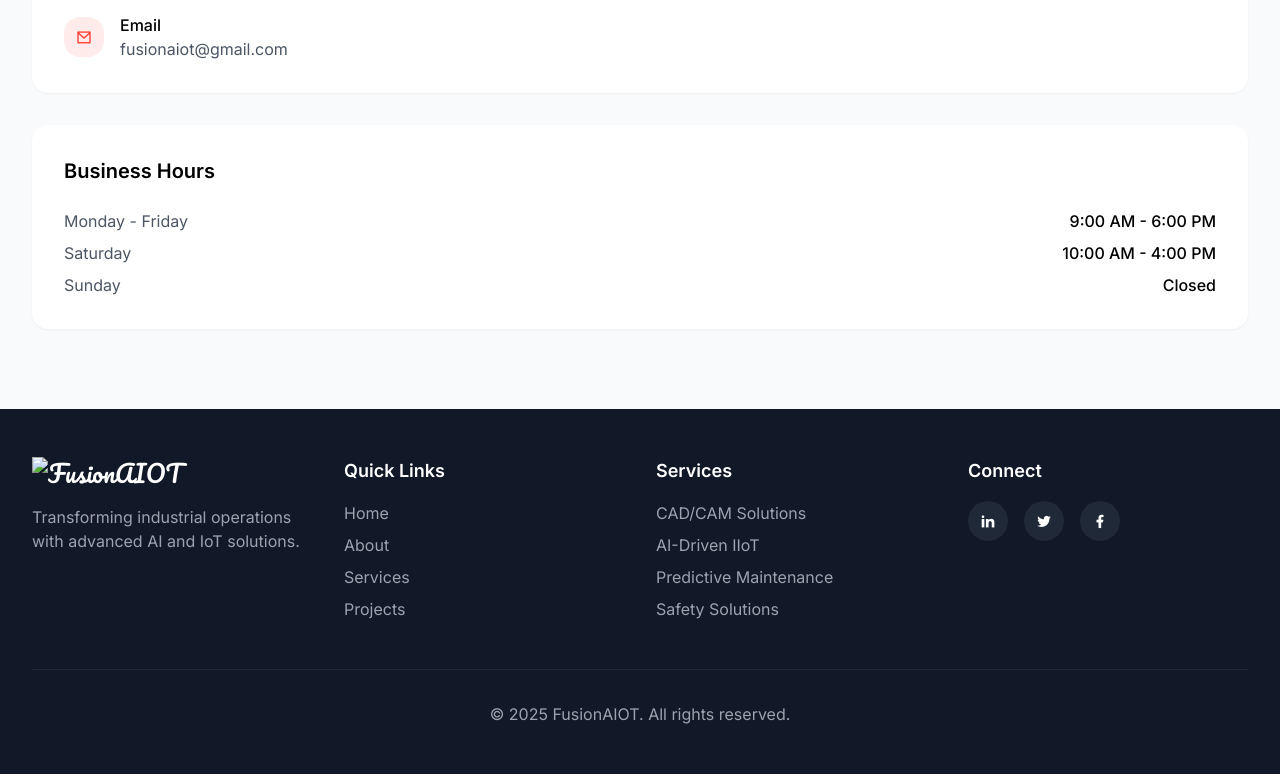
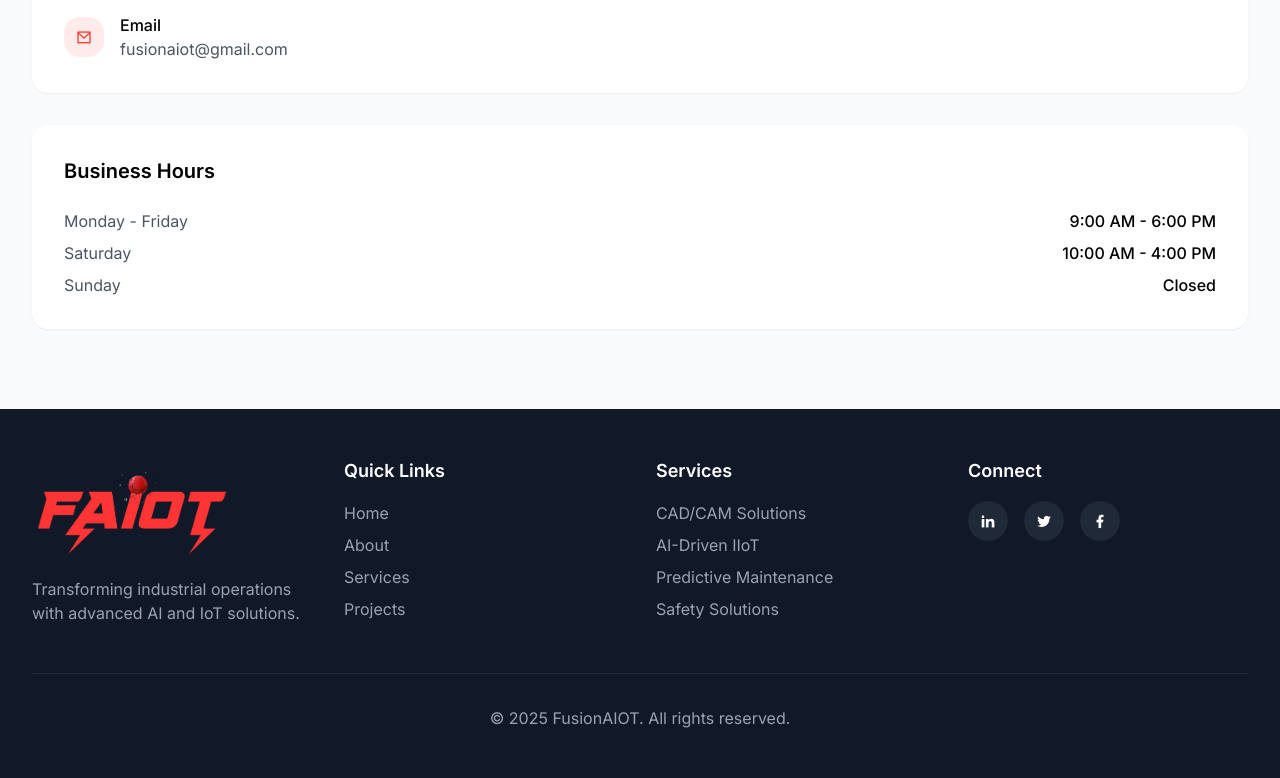
Before and after one commit to FusionAIOT/welcome, a plain HTML site: page index.html in a window 1280 px wide. Shown: the part 3699-4477 px from the top of the page. Drawn offline with nearby package versions, Linux system fonts and the light colour scheme; the site is published under a folder, as on GitHub Pages, so addresses that start at the root find nothing.

Commit message:
image setting src fotter

```diff
--- a/index.html
+++ b/index.html
@@ -272,7 +272,7 @@ Solutions for Smart Manufacturing
 <div class="max-w-7xl mx-auto px-4 sm:px-6 lg:px-8">
 <div class="grid md:grid-cols-4 gap-8">
 <div>
-<a href="#" class="text-2xl font-['Pacifico'] text-white mb-4 block"><img src="/assets/logo.png" alt="FusionAIOT" width="200px"></a>
+<a href="#" class="text-2xl font-['Pacifico'] text-white mb-4 block"><img src="assets/logo.png" alt="FusionAIOT" width="200px"></a>
 <p class="text-gray-400">Transforming industrial operations with advanced AI and IoT solutions.</p>
 </div>
 <div>
```
